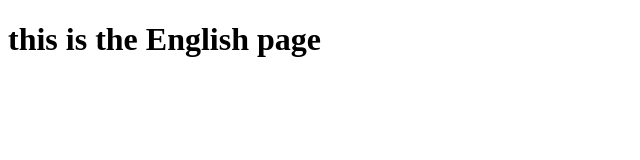
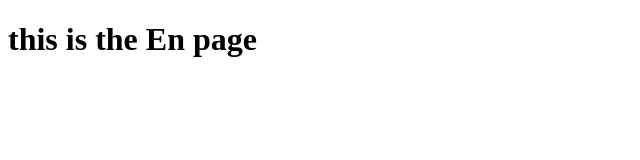
Before and after one commit to futuregerald/language_china_redirect_test, a plain HTML site: page en/index.html in a window 1280 px wide. Shown: the whole page, without its empty margins (0-640 px from the left). Drawn offline with Linux system fonts and the light colour scheme.

Commit message:
fixed page text

```diff
--- a/en/index.html
+++ b/en/index.html
@@ -7,6 +7,6 @@
     <title>Document</title>
 </head>
 <body>
-    <h1>this is the English page</h1>
+    <h1>this is the En page</h1>
 </body>
 </html>
```
Also changed, not shown: index.html (+1 -1 lines).
